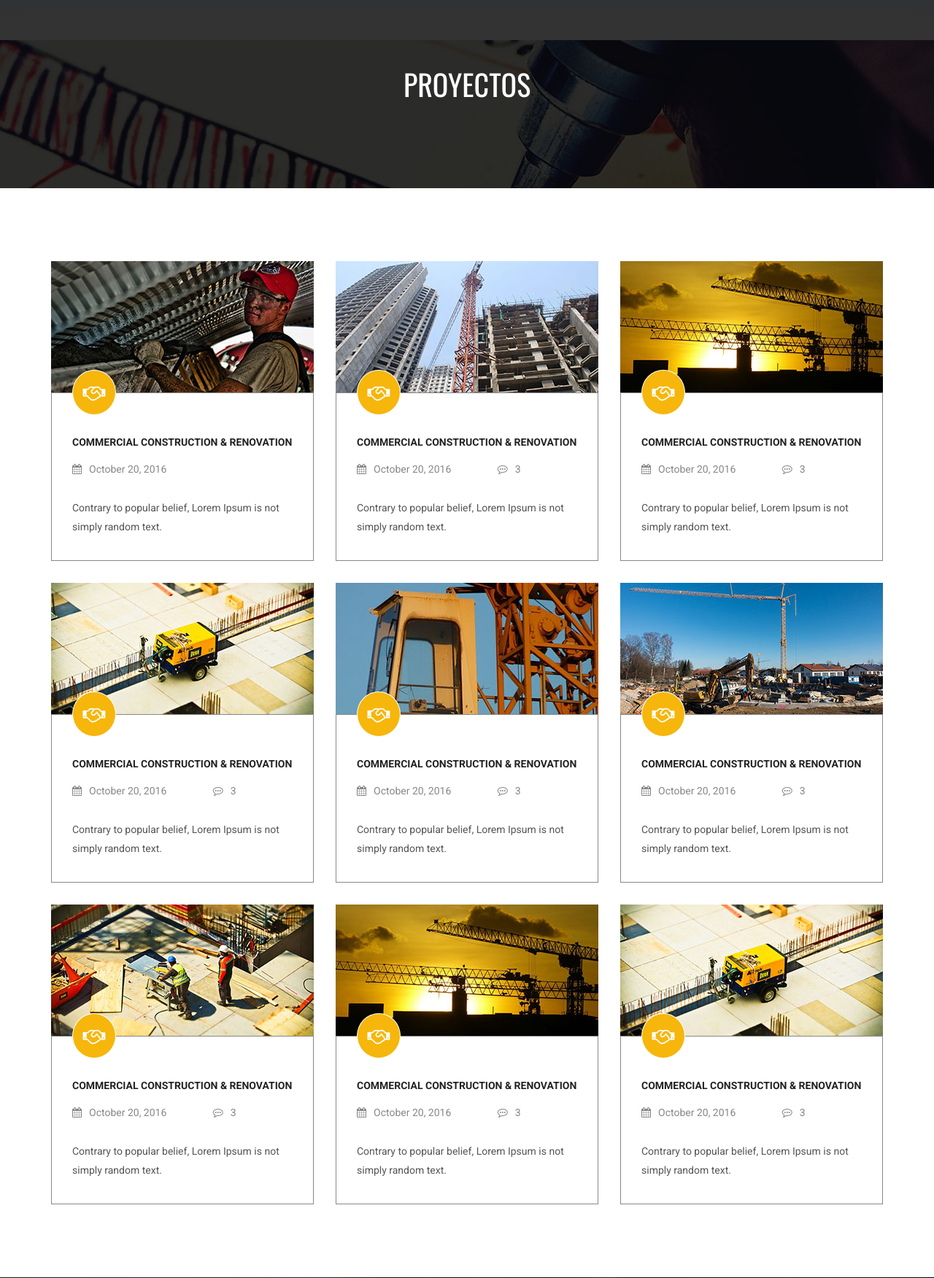
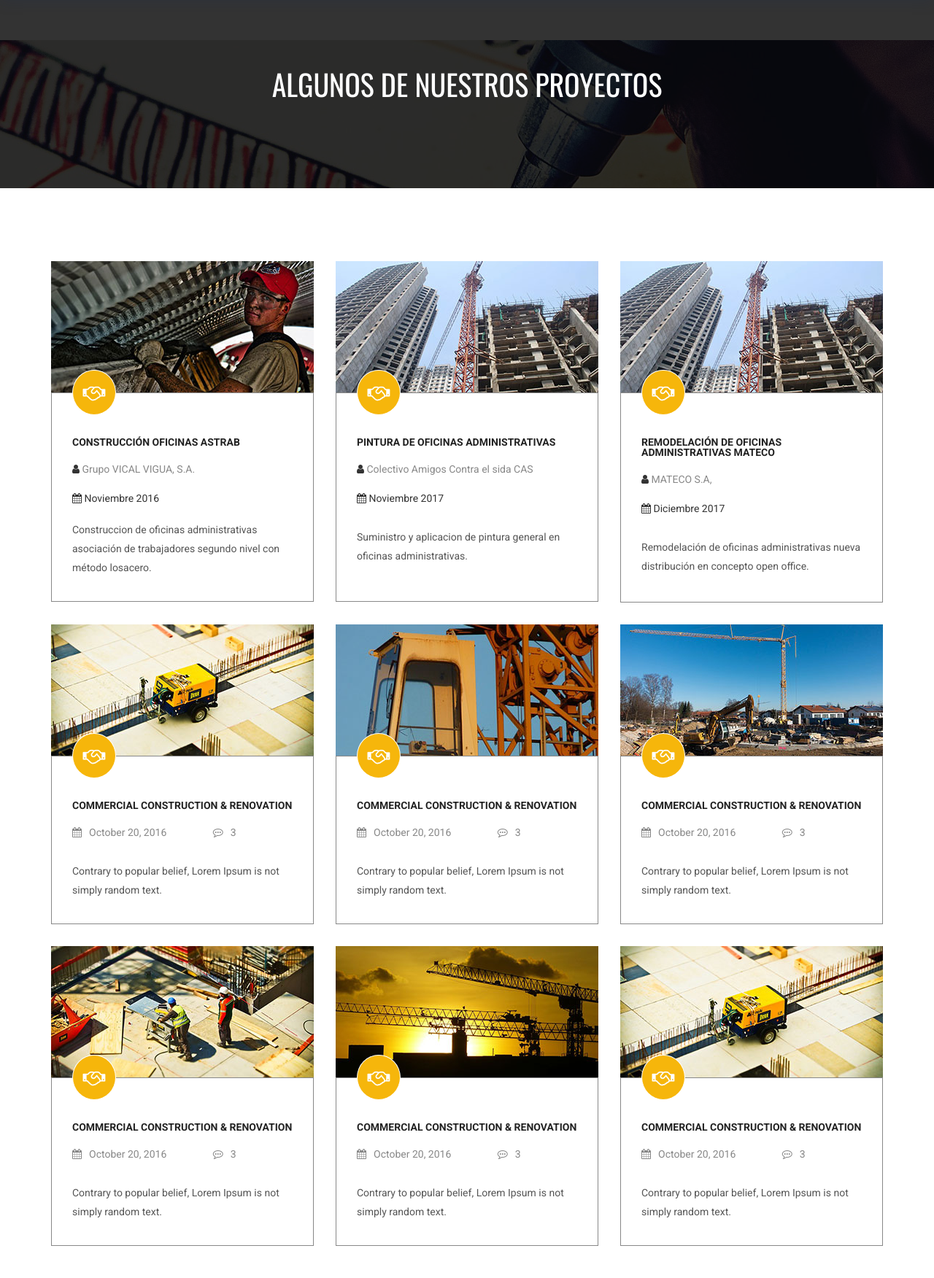
Before and after one commit to gomocreative/sensum, a PHP site: page /proyects.php in a window 1280 px wide. Shown: the part 100-1852 px from the top of the page at 73% size. Run offline with PHP 8.4, Linux system fonts and the light colour scheme.

Commit message:
Changes on proyecto section

```diff
--- a/css/style.css
+++ b/css/style.css
@@ -3198,6 +3198,14 @@ button:hover {
     color: #000;
 }
 
+.lessTop {
+    padding-top: 20px !important;
+}
+
+.spaceProjectCard {
+    margin-bottom: 100px !important;
+}
+
 /* Custom Fonts for Sensum */
 
 
--- a/proyects.php
+++ b/proyects.php
@@ -60,7 +60,7 @@
 
     <!-- Banner area -->
     <section class="banner_area" data-stellar-background-ratio="0.5">
-        <h2>Proyectos</h2>
+        <h2>Algunos de nuestros proyectos</h2>
         <ol class="breadcrumb">
         </ol>
     </section>
@@ -74,12 +74,13 @@
                     <div class="renovation">
                         <img src="images/blog/renovation/r-1.jpg" alt="">
                         <div class="renovation_content">
-                            <a class="clipboard" href=""><i class="fa fa-handshake-o" aria-hidden="true"></i></a>
-                            <a class="tittle" href="#">Commercial Construction &amp; Renovation</a>
+                            <span class="clipboard"><i class="fa fa-handshake-o" aria-hidden="true"></i></span>
+                            <span class="tittle" href="#">Construcción oficinas ASTRAB</span>
                             <div class="date_comment">
-                                <a href="#"><i class="fa fa-calendar" aria-hidden="true"></i>October 20, 2016</a>
+                                <span style="padding-bottom: 200px;"><i class="fa fa-user" aria-hidden="true"></i> <a href="https://www.grupovical.com" target="_blank">Grupo  VICAL VIGUA, S.A.</a></span><br><br>
+                                <span class="spaceProjectCard"><i class="fa fa-calendar" aria-hidden="true"></i> Noviembre 2016</span>
                             </div>
-                            <p>Contrary to popular belief, Lorem Ipsum is not simply random text.</p>
+                            <p class="lessTop">Construccion de oficinas administrativas asociación de trabajadores segundo nivel con método losacero.</p>
                         </div>
                     </div>
                 </div>
@@ -87,27 +88,27 @@
                     <div class="renovation">
                         <img src="images/blog/renovation/r-2.jpg" alt="">
                         <div class="renovation_content">
-                            <a class="clipboard" href="#"><i class="fa fa-handshake-o" aria-hidden="true"></i></a>
-                            <a class="tittle" href="#">Commercial Construction &amp; Renovation</a>
+                            <span class="clipboard"><i class="fa fa-handshake-o" aria-hidden="true"></i></span>
+                            <span class="tittle">Pintura de oficinas administrativas</span>
                             <div class="date_comment">
-                                <a href="#"><i class="fa fa-calendar" aria-hidden="true"></i>October 20, 2016</a>
-                                <a href="#"><i class="fa fa-commenting-o" aria-hidden="true"></i>3</a>
+                                <span style="padding-bottom: 200px;"><i class="fa fa-user" aria-hidden="true"></i> <a href="http://www.mateco.com.gt" target="_blank">Colectivo Amigos Contra el sida CAS</a></span><br><br>
+                                <span class="spaceProjectCard"><i class="fa fa-calendar" aria-hidden="true"></i> Noviembre 2017</span>
                             </div>
-                            <p>Contrary to popular belief, Lorem Ipsum is not simply random text.</p>
+                            <p style="padding-bottom: 21px">Suministro y aplicacion de pintura general en oficinas administrativas.</p>
                         </div>
                     </div>
                 </div>
                 <div class="col-md-4 col-sm-6">
                     <div class="renovation">
-                        <img src="images/blog/renovation/r-3.jpg" alt="">
+                        <img src="images/blog/renovation/r-2.jpg" alt="">
                         <div class="renovation_content">
-                            <a class="clipboard" href="#"><i class="fa fa-handshake-o" aria-hidden="true"></i></a>
-                            <a class="tittle" href="#">Commercial Construction &amp; Renovation</a>
+                            <span class="clipboard"><i class="fa fa-handshake-o" aria-hidden="true"></i></span>
+                            <span class="tittle">Remodelación de oficinas administrativas Mateco</span>
                             <div class="date_comment">
-                                <a href="#"><i class="fa fa-calendar" aria-hidden="true"></i>October 20, 2016</a>
-                                <a href="#"><i class="fa fa-commenting-o" aria-hidden="true"></i>3</a>
+                                <span style="padding-bottom: 200px;"><i class="fa fa-user" aria-hidden="true"></i> <a href="http://www.mateco.com.gt" target="_blank">MATECO S.A,</a></span><br><br>
+                                <span class="spaceProjectCard"><i class="fa fa-calendar" aria-hidden="true"></i> Diciembre 2017</span>
                             </div>
-                            <p>Contrary to popular belief, Lorem Ipsum is not simply random text.</p>
+                            <p style="padding-bottom: 8px">Remodelación de oficinas administrativas nueva distribución en concepto open office.</p>
                         </div>
                     </div>
                 </div>
```
